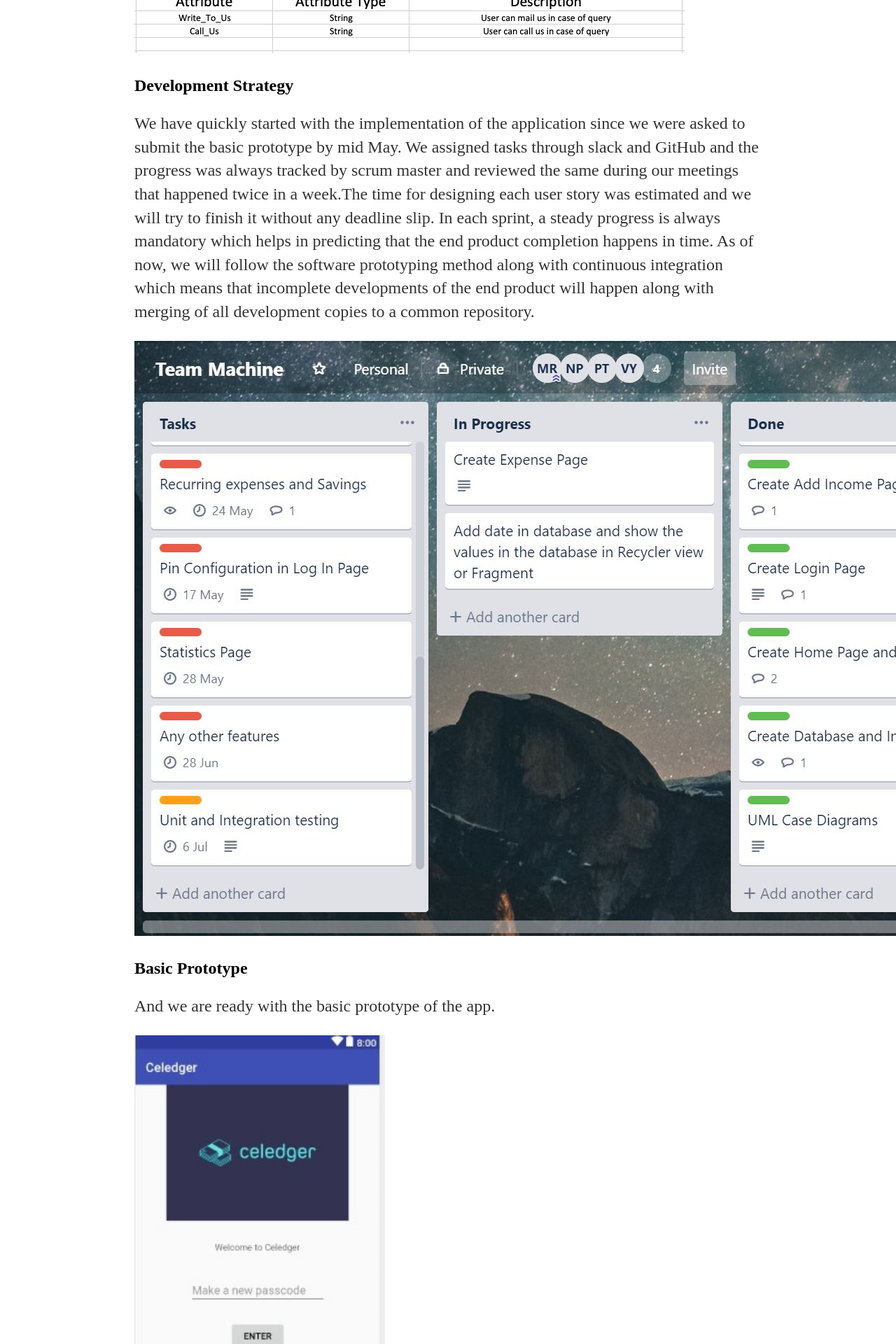
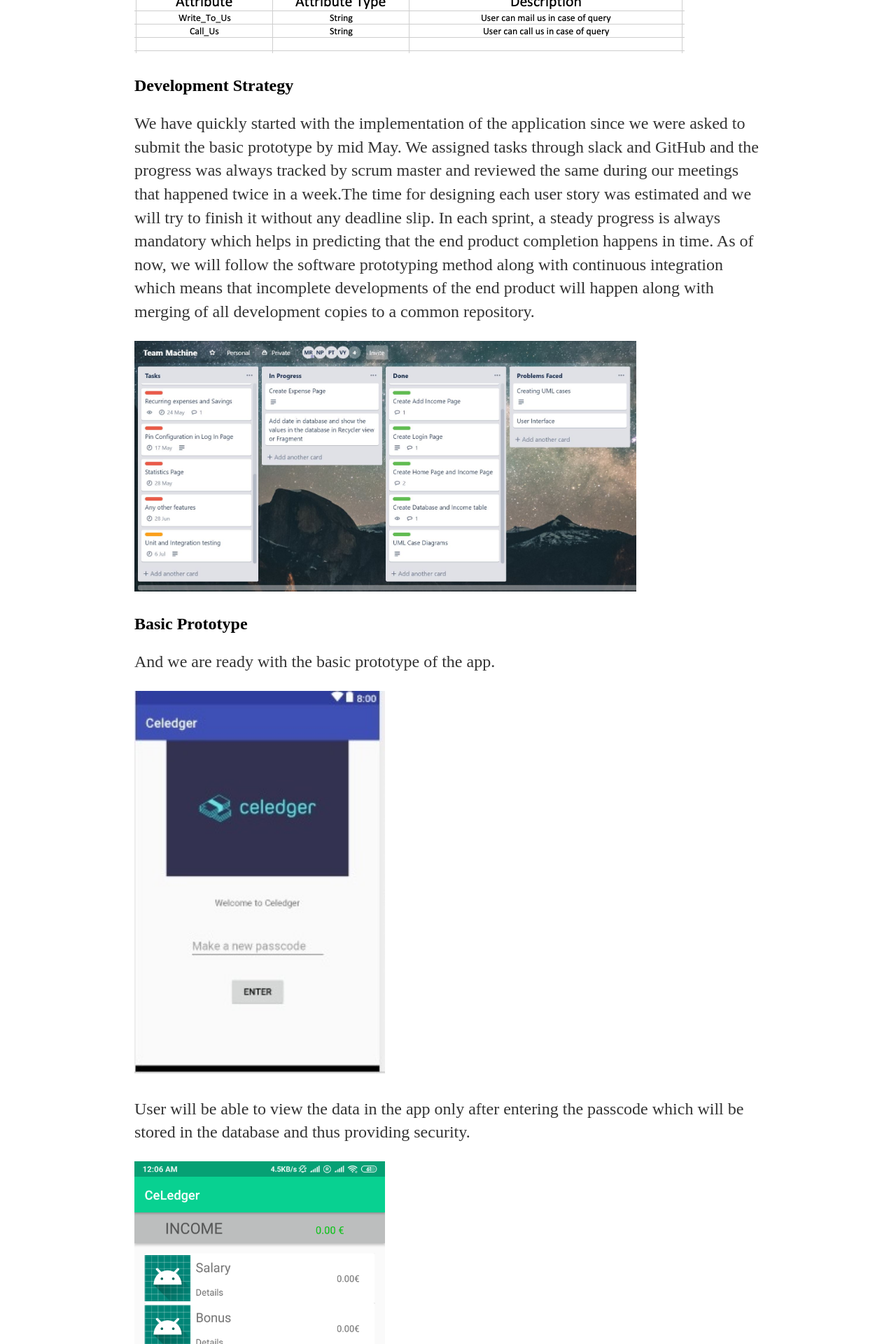
Before and after one commit to DBSE-teaching/isee2019-TeamMachine, a Jekyll site: the page built from docs/_posts/2019-05-13-System-Design.md, in a window 1280 px wide. Shown: the part 4480-6400 px from the top of the page at 70% size. Built offline with Jekyll 4.4.1, drawn with Linux system fonts in a browser that asks for light colours; a file with an impossible date is left out.

Commit message:
Update 2019-05-13-System-Design.md

```diff
--- a/docs/_posts/2019-05-13-System-Design.md
+++ b/docs/_posts/2019-05-13-System-Design.md
@@ -64,7 +64,7 @@ Contact Us
 
 We have quickly started with the implementation of the application since we were asked to submit the basic prototype by mid May. We assigned tasks through slack and GitHub and the progress was always tracked by scrum master and reviewed the same during our meetings that happened twice in a week.The time for designing each user story was estimated and we will try to finish it without any deadline slip. In each sprint, a steady progress is always mandatory which helps in predicting that the end product completion happens in time. As of now, we will follow the software prototyping method along with continuous integration which means that incomplete developments of the end product will happen along with merging of all development copies to a common repository.
 
-![Development]({{site.baseurl}}/images/DS.JPG "D Strategy")
+![Development]({{site.baseurl}}/images/DS.JPG "D Strategy"){:height="60%" width="80%"}
 
 ## Basic Prototype
 
```
